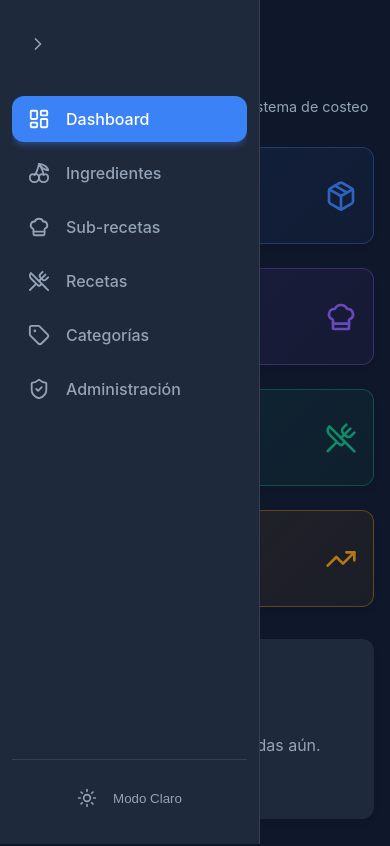
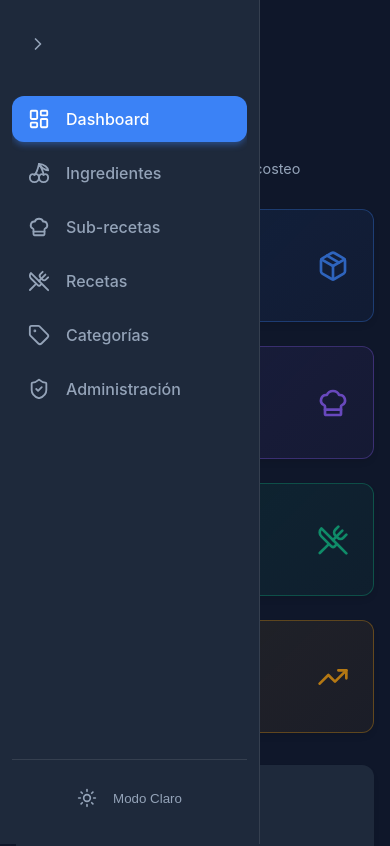
Before and after one commit to rioszavala851-glitch/costeo-app, a React (Vite) app in the folder client/: page / in a window 390 px wide. Shown: the top 846 px of the page. Built offline with nearby package versions, Linux system fonts and the light colour scheme.

Commit message:
Refactor Dashboard to use CSS Modules and Responsive Grid

```diff
--- a/client/src/pages/Dashboard.jsx
+++ b/client/src/pages/Dashboard.jsx
@@ -1,5 +1,6 @@
 import React, { useState, useEffect } from 'react';
 import { LayoutDashboard, ChefHat, UtensilsCrossed, TrendingUp, DollarSign, Package } from 'lucide-react';
+import styles from './Dashboard.module.css';
 
 const Dashboard = () => {
     const [ingredients, setIngredients] = useState([]);
@@ -29,50 +30,50 @@ const Dashboard = () => {
 
     return (
         <div className="animate-fade-in">
-            <div style={{ display: 'flex', alignItems: 'center', gap: '1rem', marginBottom: '2rem' }}>
+            <div className={styles.header}>
                 <div style={{ background: 'var(--accent-color)', padding: '0.75rem', borderRadius: 'var(--radius)', display: 'flex', alignItems: 'center', justifyContent: 'center', boxShadow: '0 4px 12px rgba(59, 130, 246, 0.3)' }}>
                     <LayoutDashboard size={28} color="white" />
                 </div>
-                <div>
-                    <h1 style={{ margin: 0, fontSize: '1.8rem' }}>Dashboard</h1>
-                    <p style={{ margin: '0.25rem 0 0', color: 'var(--text-secondary)', fontSize: '0.9rem' }}>Resumen general de tu sistema de costeo</p>
+                <div className={styles.titleContainer}>
+                    <h1 className={styles.title}>Dashboard</h1>
+                    <p className={styles.subtitle}>Resumen general de tu sistema de costeo</p>
                 </div>
             </div>
 
             {/* Summary Cards */}
-            <div style={{ display: 'grid', gridTemplateColumns: 'repeat(auto-fit, minmax(200px, 1fr))', gap: '1.5rem', marginBottom: '2rem' }}>
-                <div className="card" style={{ background: 'linear-gradient(135deg, rgba(59, 130, 246, 0.1) 0%, rgba(59, 130, 246, 0.05) 100%)', border: '1px solid rgba(59, 130, 246, 0.3)' }}>
-                    <div style={{ display: 'flex', justifyContent: 'space-between', alignItems: 'center' }}>
+            <div className={styles.statsGrid}>
+                <div className={`card ${styles.statCard}`} style={{ background: 'linear-gradient(135deg, rgba(59, 130, 246, 0.1) 0%, rgba(59, 130, 246, 0.05) 100%)', border: '1px solid rgba(59, 130, 246, 0.3)' }}>
+                    <div className={styles.statHeader}>
                         <div>
-                            <p style={{ color: 'var(--text-secondary)', fontSize: '0.85rem', margin: 0 }}>Ingredientes</p>
-                            <h2 style={{ margin: '0.5rem 0 0', fontSize: '2rem' }}>{totalIngredients}</h2>
+                            <p className={styles.statLabel}>Ingredientes</p>
+                            <h2 className={styles.statValue}>{totalIngredients}</h2>
                         </div>
                         <Package size={32} color="var(--accent-color)" style={{ opacity: 0.7 }} />
                     </div>
                 </div>
-                <div className="card" style={{ background: 'linear-gradient(135deg, rgba(139, 92, 246, 0.1) 0%, rgba(139, 92, 246, 0.05) 100%)', border: '1px solid rgba(139, 92, 246, 0.3)' }}>
-                    <div style={{ display: 'flex', justifyContent: 'space-between', alignItems: 'center' }}>
+                <div className={`card ${styles.statCard}`} style={{ background: 'linear-gradient(135deg, rgba(139, 92, 246, 0.1) 0%, rgba(139, 92, 246, 0.05) 100%)', border: '1px solid rgba(139, 92, 246, 0.3)' }}>
+                    <div className={styles.statHeader}>
                         <div>
-                            <p style={{ color: 'var(--text-secondary)', fontSize: '0.85rem', margin: 0 }}>Sub-recetas</p>
-                            <h2 style={{ margin: '0.5rem 0 0', fontSize: '2rem' }}>{totalSubRecipes}</h2>
+                            <p className={styles.statLabel}>Sub-recetas</p>
+                            <h2 className={styles.statValue}>{totalSubRecipes}</h2>
                         </div>
                         <ChefHat size={32} color="#8b5cf6" style={{ opacity: 0.7 }} />
                     </div>
                 </div>
-                <div className="card" style={{ background: 'linear-gradient(135deg, rgba(16, 185, 129, 0.1) 0%, rgba(16, 185, 129, 0.05) 100%)', border: '1px solid rgba(16, 185, 129, 0.3)' }}>
-                    <div style={{ display: 'flex', justifyContent: 'space-between', alignItems: 'center' }}>
+                <div className={`card ${styles.statCard}`} style={{ background: 'linear-gradient(135deg, rgba(16, 185, 129, 0.1) 0%, rgba(16, 185, 129, 0.05) 100%)', border: '1px solid rgba(16, 185, 129, 0.3)' }}>
+                    <div className={styles.statHeader}>
                         <div>
-                            <p style={{ color: 'var(--text-secondary)', fontSize: '0.85rem', margin: 0 }}>Recetas</p>
-                            <h2 style={{ margin: '0.5rem 0 0', fontSize: '2rem' }}>{totalRecipes}</h2>
+                            <p className={styles.statLabel}>Recetas</p>
+                            <h2 className={styles.statValue}>{totalRecipes}</h2>
                         </div>
                         <UtensilsCrossed size={32} color="var(--success)" style={{ opacity: 0.7 }} />
                     </div>
                 </div>
-                <div className="card" style={{ background: 'linear-gradient(135deg, rgba(245, 158, 11, 0.1) 0%, rgba(245, 158, 11, 0.05) 100%)', border: '1px solid rgba(245, 158, 11, 0.3)' }}>
-                    <div style={{ display: 'flex', justifyContent: 'space-between', alignItems: 'center' }}>
+                <div className={`card ${styles.statCard}`} style={{ background: 'linear-gradient(135deg, rgba(245, 158, 11, 0.1) 0%, rgba(245, 158, 11, 0.05) 100%)', border: '1px solid rgba(245, 158, 11, 0.3)' }}>
+                    <div className={styles.statHeader}>
                         <div>
-                            <p style={{ color: 'var(--text-secondary)', fontSize: '0.85rem', margin: 0 }}>Margen Promedio</p>
-                            <h2 style={{ margin: '0.5rem 0 0', fontSize: '2rem' }}>{avgRecipeMargin.toFixed(1)}%</h2>
+                            <p className={styles.statLabel}>Margen Promedio</p>
+                            <h2 className={styles.statValue}>{avgRecipeMargin.toFixed(1)}%</h2>
                         </div>
                         <TrendingUp size={32} color="#f59e0b" style={{ opacity: 0.7 }} />
                     </div>
@@ -80,31 +81,31 @@ const Dashboard = () => {
             </div>
 
             {/* Sub-Recipes Section */}
-            <div className="card" style={{ marginBottom: '2rem' }}>
-                <div style={{ display: 'flex', alignItems: 'center', gap: '0.75rem', marginBottom: '1.5rem' }}>
+            <div className={`card ${styles.section}`}>
+                <div className={styles.sectionHeader}>
                     <ChefHat size={24} color="#8b5cf6" />
-                    <h3 style={{ margin: 0 }}>Sub-recetas</h3>
+                    <h3 className={styles.sectionTitle}>Sub-recetas</h3>
                 </div>
                 {subRecipes.length === 0 ? (
                     <p style={{ color: 'var(--text-secondary)', textAlign: 'center', padding: '2rem' }}>No hay sub-recetas creadas aún.</p>
                 ) : (
-                    <div style={{ overflowX: 'auto' }}>
-                        <table style={{ width: '100%', borderCollapse: 'collapse', fontSize: '0.9rem' }}>
+                    <div className={styles.tableWrapper}>
+                        <table className={styles.table}>
                             <thead>
-                                <tr style={{ textAlign: 'left', borderBottom: '1px solid var(--glass-border)', color: 'var(--text-secondary)' }}>
-                                    <th style={{ padding: '0.75rem' }}>Nombre</th>
-                                    <th style={{ padding: '0.75rem' }}>Costo Total</th>
-                                    <th style={{ padding: '0.75rem' }}>Rendimiento</th>
-                                    <th style={{ padding: '0.75rem' }}>Costo Unitario</th>
+                                <tr>
+                                    <th className={styles.th}>Nombre</th>
+                                    <th className={styles.th}>Costo Total</th>
+                                    <th className={styles.th}>Rendimiento</th>
+                                    <th className={styles.th}>Costo Unitario</th>
                                 </tr>
                             </thead>
                             <tbody>
                                 {subRecipes.slice(0, 5).map(sub => (
-                                    <tr key={sub.id} style={{ borderBottom: '1px solid var(--glass-border)' }}>
-                                        <td style={{ padding: '0.75rem', fontWeight: '500' }}>{sub.name}</td>
-                                        <td style={{ padding: '0.75rem' }}>${(sub.cost || 0).toFixed(2)}</td>
-                                        <td style={{ padding: '0.75rem' }}>{sub.yield} {sub.unit}</td>
-                                        <td style={{ padding: '0.75rem', color: 'var(--success)', fontWeight: 'bold' }}>
+                                    <tr key={sub.id}>
+                                        <td className={styles.td} style={{ fontWeight: '500' }}>{sub.name}</td>
+                                        <td className={styles.td}>${(sub.cost || 0).toFixed(2)}</td>
+                                        <td className={styles.td}>{sub.yield} {sub.unit}</td>
+                                        <td className={styles.td} style={{ color: 'var(--success)', fontWeight: 'bold' }}>
                                             ${((sub.cost || 0) / (parseFloat(sub.yield) || 1)).toFixed(2)}/{sub.unit}
                                         </td>
                                     </tr>
@@ -121,33 +122,33 @@ const Dashboard = () => {
             </div>
 
             {/* Recipes Section */}
-            <div className="card">
-                <div style={{ display: 'flex', alignItems: 'center', gap: '0.75rem', marginBottom: '1.5rem' }}>
+            <div className={`card ${styles.section}`}>
+                <div className={styles.sectionHeader}>
                     <UtensilsCrossed size={24} color="var(--success)" />
-                    <h3 style={{ margin: 0 }}>Recetas / Platillos</h3>
+                    <h3 className={styles.sectionTitle}>Recetas / Platillos</h3>
                 </div>
                 {recipes.length === 0 ? (
                     <p style={{ color: 'var(--text-secondary)', textAlign: 'center', padding: '2rem' }}>No hay recetas creadas aún.</p>
                 ) : (
-                    <div style={{ overflowX: 'auto' }}>
-                        <table style={{ width: '100%', borderCollapse: 'collapse', fontSize: '0.9rem' }}>
+                    <div className={styles.tableWrapper}>
+                        <table className={styles.table}>
                             <thead>
-                                <tr style={{ textAlign: 'left', borderBottom: '1px solid var(--glass-border)', color: 'var(--text-secondary)' }}>
-                                    <th style={{ padding: '0.75rem' }}>Platillo</th>
-                                    <th style={{ padding: '0.75rem' }}>Costo</th>
-                                    <th style={{ padding: '0.75rem' }}>Precio Venta</th>
-                                    <th style={{ padding: '0.75rem' }}>Margen</th>
+                                <tr>
+                                    <th className={styles.th}>Platillo</th>
+                                    <th className={styles.th}>Costo</th>
+                                    <th className={styles.th}>Precio Venta</th>
+                                    <th className={styles.th}>Margen</th>
                                 </tr>
                             </thead>
                             <tbody>
                                 {recipes.slice(0, 5).map(r => {
                                     const margin = r.sellingPrice > 0 ? ((r.sellingPrice - r.costPerPortion) / r.sellingPrice) * 100 : 0;
                                     return (
-                                        <tr key={r.id} style={{ borderBottom: '1px solid var(--glass-border)' }}>
-                                            <td style={{ padding: '0.75rem', fontWeight: '500' }}>{r.name}</td>
-                                            <td style={{ padding: '0.75rem' }}>${(r.costPerPortion || 0).toFixed(2)}</td>
-                                            <td style={{ padding: '0.75rem' }}>${(r.sellingPrice || 0).toFixed(2)}</td>
-                                            <td style={{ padding: '0.75rem' }}>
+                                        <tr key={r.id}>
+                                            <td className={styles.td} style={{ fontWeight: '500' }}>{r.name}</td>
+                                            <td className={styles.td}>${(r.costPerPortion || 0).toFixed(2)}</td>
+                                            <td className={styles.td}>${(r.sellingPrice || 0).toFixed(2)}</td>
+                                            <td className={styles.td}>
                                                 <span style={{
                                                     color: margin > 30 ? 'var(--success)' : (margin > 0 ? 'var(--warning)' : 'var(--danger)'),
                                                     fontWeight: 'bold'
--- /dev/null
+++ b/client/src/pages/Dashboard.module.css
@@ -0,0 +1,112 @@
+/* Dashboard Styles */
+.header {
+    display: flex;
+    align-items: center;
+    gap: 1rem;
+    margin-bottom: 2rem;
+}
+
+.titleContainer {
+    display: flex;
+    flex-direction: column;
+}
+
+.title {
+    margin: 0;
+    font-size: 1.8rem;
+}
+
+.subtitle {
+    margin: 0.25rem 0 0;
+    color: var(--text-secondary);
+    font-size: 0.9rem;
+}
+
+.statsGrid {
+    display: grid;
+    grid-template-columns: repeat(auto-fit, minmax(200px, 1fr));
+    gap: 1.5rem;
+    margin-bottom: 2rem;
+}
+
+.statCard {
+    /* Gradients will be handled via inline style or separate classes for now to keep it simple,
+       or generic valid CSS here */
+    border-radius: var(--radius);
+    padding: 1.5rem;
+    border: 1px solid rgba(255, 255, 255, 0.1);
+}
+
+.statHeader {
+    display: flex;
+    justify-content: space-between;
+    align-items: center;
+}
+
+.statLabel {
+    color: var(--text-secondary);
+    font-size: 0.85rem;
+    margin: 0;
+}
+
+.statValue {
+    margin: 0.5rem 0 0;
+    font-size: 2rem;
+    font-weight: bold;
+}
+
+.section {
+    /* Inherits from card in global CSS if we use compose, but plain CSS modules doesn't usually do that without setup.
+       We will manually add the class 'card' in JSX. */
+    margin-bottom: 2rem;
+}
+
+.sectionHeader {
+    display: flex;
+    align-items: center;
+    gap: 0.75rem;
+    margin-bottom: 1.5rem;
+}
+
+.sectionTitle {
+    margin: 0;
+    font-size: 1.25rem;
+    color: var(--text-primary);
+}
+
+.tableWrapper {
+    overflow-x: auto;
+    -webkit-overflow-scrolling: touch;
+}
+
+.table {
+    width: 100%;
+    border-collapse: collapse;
+    font-size: 0.9rem;
+    min-width: 600px;
+    /* Ensure scroll on mobile */
+}
+
+.th {
+    text-align: left;
+    border-bottom: 1px solid var(--glass-border);
+    color: var(--text-secondary);
+    padding: 0.75rem;
+}
+
+.td {
+    padding: 0.75rem;
+    border-bottom: 1px solid var(--glass-border);
+}
+
+/* Mobile First Adjustments if needed specifically */
+@media (max-width: 768px) {
+    .header {
+        flex-direction: column;
+        align-items: flex-start;
+    }
+
+    .title {
+        font-size: 1.5rem;
+    }
+}
```
